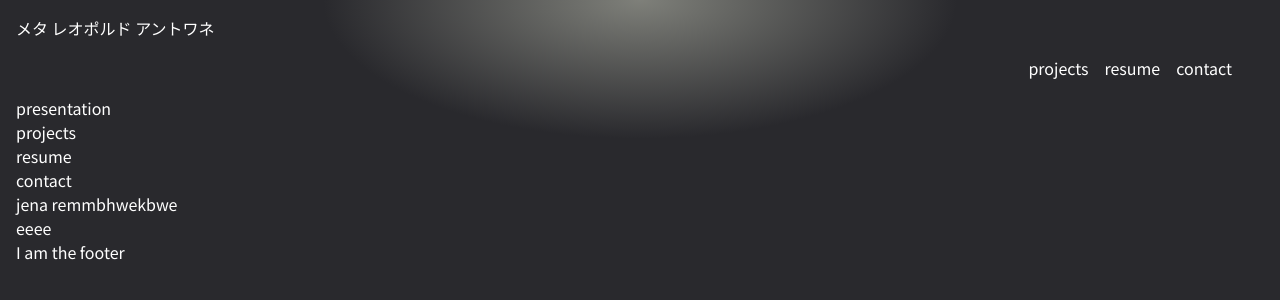
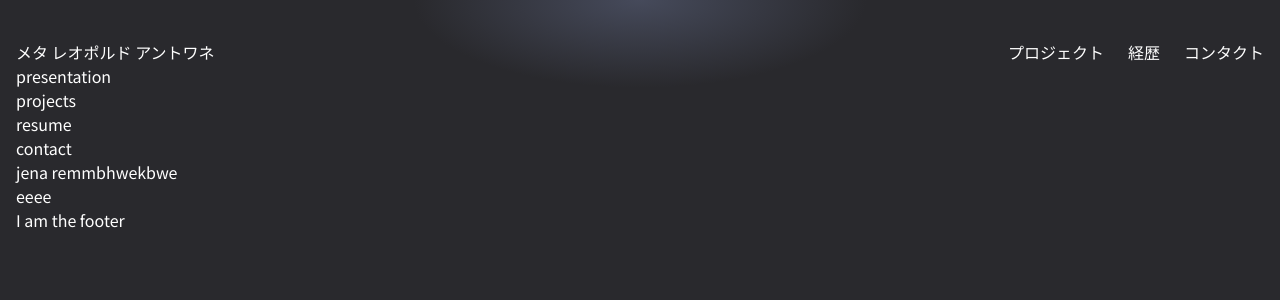
Before and after one commit to Drungor/Portofolio, a Next.js app: page / in a window 1280 px wide. Shown: the top 300 px of the page. Built offline with nearby package versions, Linux system fonts and the light colour scheme.

Commit message:
added button component

```diff
--- /dev/null
+++ b/src/app/components/header/Button.tsx
@@ -0,0 +1,14 @@
+const Button = ({children,href, id}) => {
+    return (
+            <li>
+            <a
+            id={id}
+            href={href}
+            className="">
+                {children}
+            </a>
+            </li>
+    )
+}
+
+export default Button;
--- a/src/app/components/header/NavMenu.tsx
+++ /dev/null
@@ -1,23 +0,0 @@
-const NavMenu = () => {
-    return (
-            <nav>
-                <ul className="flex justify-end gap-x-4 p-4">
-                    <li>
-                        <a href="">projects</a>
-                    </li>
-                    <li>
-                        <a href="">resume</a>
-                    </li>
-                    <li>
-                        <a href="">contact</a>
-                    </li>
-                    <li>
-                        {/* inserer switch button light mode ici  */}
-                        {/* <button name="ligh-mode" ></button> */}
-                    </li>
-                </ul>
-            </nav>
-    )
-}
-
-export default NavMenu;
--- a/src/app/components/header/header.tsx
+++ b/src/app/components/header/header.tsx
@@ -1,12 +1,18 @@
-import NavMenu from "./NavMenu";
+import Button from './Button';
 
 const Header = () => {
     return (
-        <header className="">
-            <div className= "flex-initial">
+        <header className="flex flex-row justify-between mt-6">
+            <div className= "">
             <h2> メタ レオポルド アントワネ</h2>
-            <NavMenu />
             </div>
+            <nav>
+                <ul className="flex flex-row gap-6">
+                    <Button href="#projects" id="projects">プロジェクト</Button>
+                    <Button href="#resume" id="resume">経歴</Button>
+                    <Button href="#contact" id="contact">コンタクト</Button>
+                </ul>
+            </nav>
         </header>
     );
 };
--- a/src/app/globals.css
+++ b/src/app/globals.css
@@ -10,7 +10,7 @@
 }
 
 .halo-gradient {
-  background: radial-gradient(ellipse at top , var(--color-linear) -45%, var(--color-background) 35%);
+  background: radial-gradient(ellipse at top , var(--color-impact) -65%, var(--color-background) 25%);
 }
 
 body {
```
